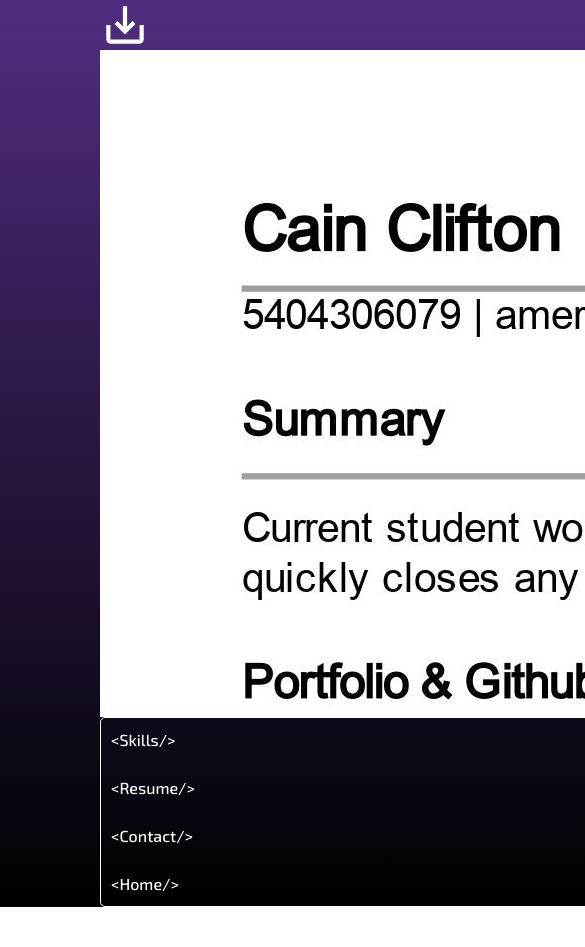
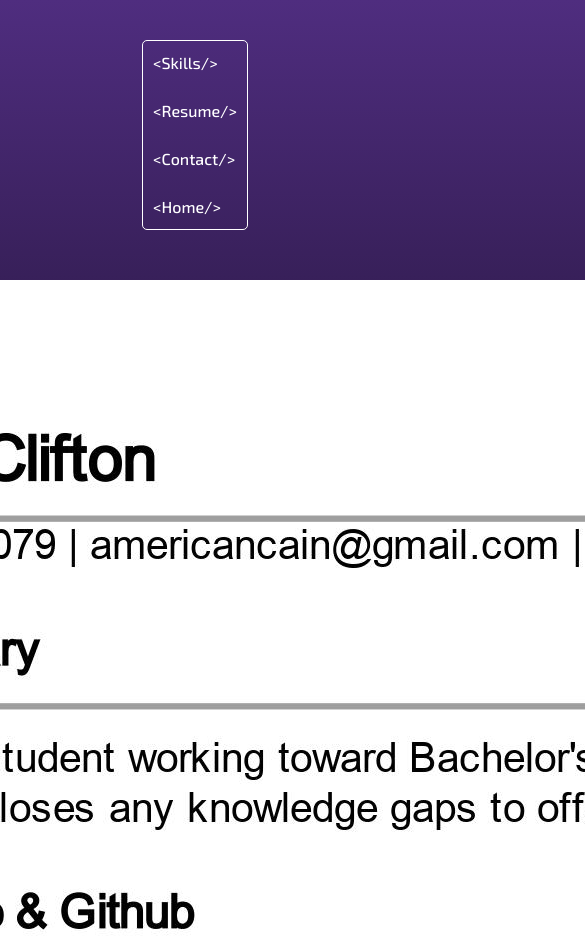
Before and after one commit to kodiakcain/updated-portfolio, a Next.js app: page /Resume in a window 390 px wide. Shown: the top 947 px of the page, 585 px wide, since content can reach past the window. Before the commit the page ends 907 px from the top, so only its background shows below. Built offline with nearby package versions, Linux system fonts and the light colour scheme.

Commit message:
mobile css resume

```diff
--- a/pages/Resume.js
+++ b/pages/Resume.js
@@ -25,8 +25,11 @@ function Resume() {
       animate={controls}
       transition={{ duration: 0.75 }}
     >
-    <div className='flex min-h-screen flex-col items-center justify-between p-24' style={{justifyContent: 'center', alignItems: 'center', paddingLeft: '600px'}}>
+    <div className='flex min-h-screen flex-col items-center justify-between p-24'>
       <main>
+        <div className='ResumeTop'>
+        <SidebarEdit/>
+        <div>
         <a href="/CainClifton-ResumeCurr.jpg" download="CainClifton-ResumeCurr.jpg">
         <MdSaveAlt size={50} color={'white'}></MdSaveAlt>
         </a>
@@ -34,7 +37,8 @@ function Resume() {
         <div>
         <iframe src="/CainClifton-ResumeCurr.jpg" width="1000" height="667" frameborder="0"></iframe>
         </div>
-        <SidebarEdit/>
+        </div>
+        </div>
       </main>
     </div>
     </motion.div>
--- a/styles/Resume.modules.css
+++ b/styles/Resume.modules.css
@@ -9,6 +9,38 @@
     font-family: 'Exo 2', sans-serif;
 }
 
+.ResumeTop {
+    display: flex;
+    flex-direction: row;
+    justify-content: space-between;
+    align-items: center;
+    padding-top: 40px;
+}
+
+.frame {
+    width: 1000px;
+    height: 667px;
+}
+
 @media only screen and (max-width: 768px) {
+    .sideBarDiv {
+        border-width: 1px;
+        padding: 10px;
+        border-color: white;
+        border-radius: 5px;
+        color: white;
+        font-family: 'Exo 2', sans-serif;
+    }
 
+    .ResumeTop {
+        display: flex;
+        flex-direction: column;
+        justify-content: space-between;
+        align-items: center;
+    }
+
+    .frame {
+        width: 300px;
+        height: 100px;
+    }
 }
--- a/styles/Skills.modules.css
+++ b/styles/Skills.modules.css
@@ -57,7 +57,7 @@
         justify-content: space-between;
         align-items: center;
         display: flex;
-        padding: 10px;
+        padding-top: 10px;
         flex-direction: column;
     }
 
```
